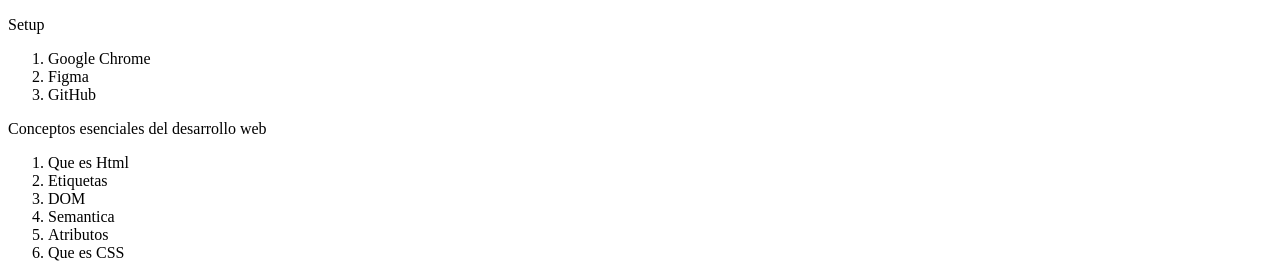
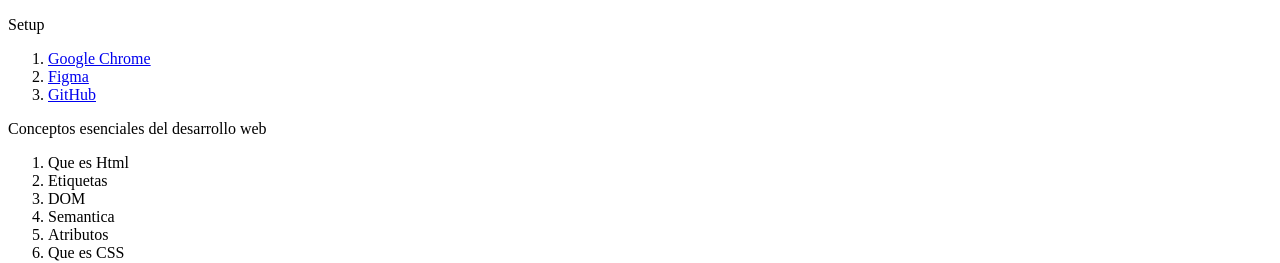
Before and after one commit to ronald-9459/curso-esencial-html-css, a plain HTML site: page index.html in a window 1280 px wide. Shown: the top 263 px of the page. Drawn offline with Linux system fonts and the light colour scheme.

Commit message:
Clase 17 Enlaces y Rutas

```diff
--- a/index.html
+++ b/index.html
@@ -13,9 +13,15 @@
     <p>Setup</p>
     <nav>
       <ol>
-        <li>Google Chrome</li>
-        <li>Figma</li>
-        <li>GitHub</li>
+        <li>
+          <a href="#google-chrome">Google Chrome</a>
+          </li>
+        <li>
+          <a href="#figma">Figma</a>
+        </li>
+        <li>
+          <a href="#github">GitHub</a>
+        </li>
       </ol>
     </nav>
     <p>Conceptos esenciales del desarrollo web</p>
@@ -39,9 +45,9 @@
   <h2>
     Setup
   </h2>
-  <img src="image/Google-Chrome.png" alt="logo de google chrome" title="logo de google chrome">
+  <img src="../../image/Google-Chrome.png" alt="logo de google chrome" title="logo de google chrome">
 
-  <h3>
+  <h3 id="google-chrome">
     Google Chrome
   </h3>
   <p>
@@ -49,8 +55,8 @@
     de
     desarrollo avanzadas y de amigable uso.
   </p>
-  <img src="image/Figma.png" alt="logo de Figma" title="logo de Figma">
-  <h3>
+  <img src="./image/Figma.png" alt="logo de Figma" title="logo de Figma">
+  <h3 id="figma">
     Figma
   </h3>
   <p>
@@ -58,7 +64,7 @@
     implementación por su fácil uso porque puede ser usado directamente desde el navegador.
   </p>
   <img src="image/GitHub.png" alt="logo de GitHub" title="logo de GitHub">
-  <h3>
+  <h3 id="github">
     GitHub
   </h3>
   <p>
@@ -136,8 +142,11 @@
     <li>border-block | border-inline | border-block-start | border-block-end | border-inline-start | border-inline-end</li>
     <li>padding-block | padding-inline | padding-block-start | padding-block-end | padding-inline-start | padding-inline-end</li>
   </ul>
-  <h4>Modelo de caja</h4>
-
+  <a href="https://www.youtube.com" target="_blank">Página de YouTube </a>
+  <p>
+  Si tines alguna consulta escribeme a
+  <a href="mailto:ronald9459@gamil.com">ronald9459@gmail.com</a>
+  </p>
 </body>
 
 </html>
```
